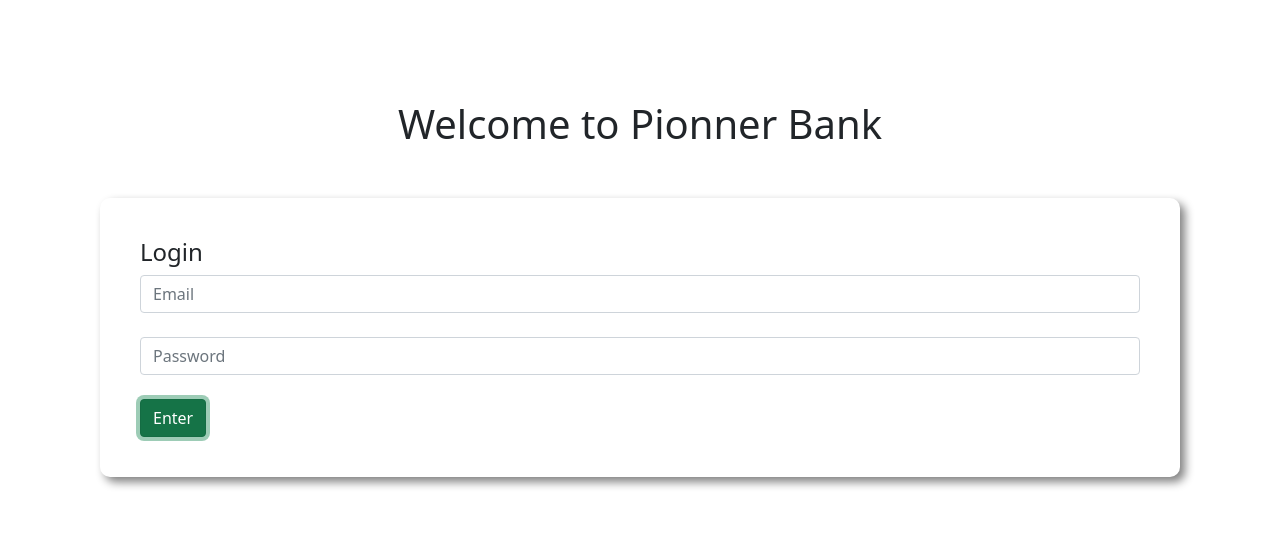
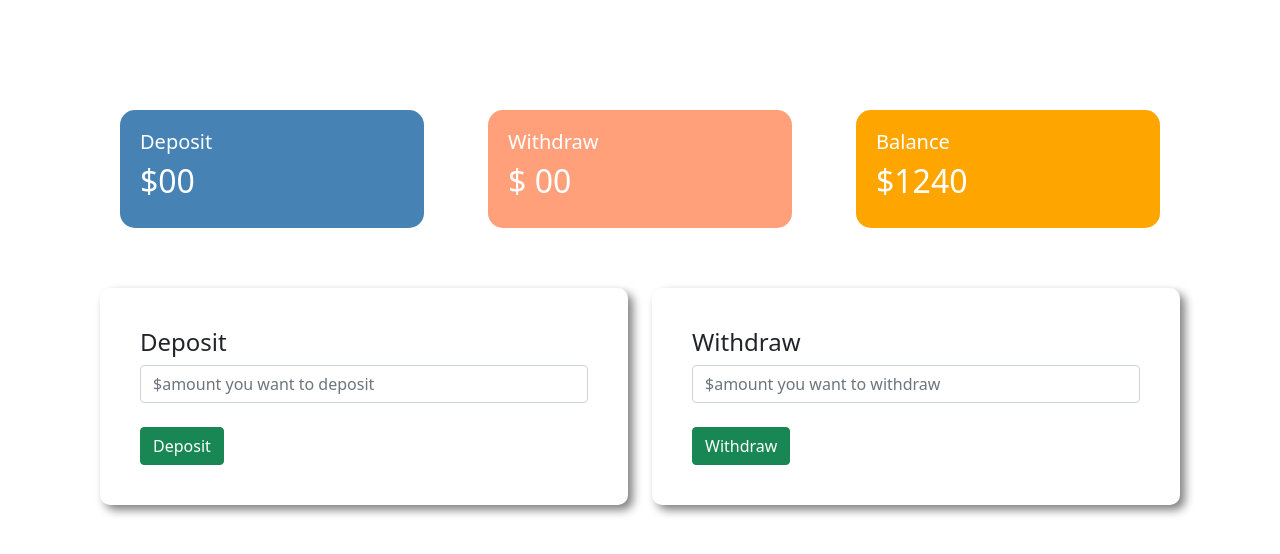
Before and after one commit to HimangsuSarkar/pioneer-bank, a plain HTML site: page index.html in a window 1280 px wide. Both pictures are taken after a click on the button "Enter". Drawn offline with nearby package versions, Linux system fonts and the light colour scheme.

Commit message:
finnaly done bank account

```diff
--- a/index.html
+++ b/index.html
@@ -1,24 +1,140 @@
 <!DOCTYPE html>
 <html lang="en">
-<head>
-    <meta charset="UTF-8">
-    <meta name="viewport" content="width=device-width, initial-scale=1.0">
-     <link rel="stylesheet" href="css/bootstrap.min.css">
+  <head>
+    <meta charset="UTF-8" />
+    <meta name="viewport" content="width=device-width, initial-scale=1.0" />
+    <link rel="stylesheet" href="css/bootstrap.min.css" />
 
-     <link href="https://cdn.jsdelivr.net/npm/bootstrap@5.0.0-beta1/dist/css/bootstrap.min.css" rel="stylesheet" integrity="sha384-giJF6kkoqNQ00vy+HMDP7azOuL0xtbfIcaT9wjKHr8RbDVddVHyTfAAsrekwKmP1" crossorigin="anonymous">
+    <link
+      href="https://cdn.jsdelivr.net/npm/bootstrap@5.0.0-beta1/dist/css/bootstrap.min.css"
+      rel="stylesheet"
+      integrity="sha384-giJF6kkoqNQ00vy+HMDP7azOuL0xtbfIcaT9wjKHr8RbDVddVHyTfAAsrekwKmP1"
+      crossorigin="anonymous"
+    />
     <title>Pioneer Bank</title>
-    <link rel="stylesheet" href="style.css">
-</head>
-<body>
+    <link rel="stylesheet" href="style.css" />
+  </head>
 
+  <body>
     <div id="login-area">
-        <h1 class="text-center">Welcome to Pionner Bank</h1>
-        <div class="submit-area" >
-            <h4>Login</h4>
-            <input type="text" name="" id="" class="form-control" placeholder="Email"><br>
-            <input type="password" name="" id="" class="form-control" placeholder="Password"><br>
-            <button class="btn btn-success">Enter</button>
+      <h1 class="text-center">Welcome to Pionner Bank</h1>
+      <div class="submit-area">
+        <h4>Login</h4>
+        <input
+          type="text"
+          name=""
+          id=""
+          class="form-control"
+          placeholder="Email"
+        /><br />
+        <input
+          type="password"
+          name=""
+          id=""
+          class="form-control"
+          placeholder="Password"
+        /><br />
+        <button id="login" class="btn btn-success">Enter</button>
+      </div>
+    </div>
+    <div id="transition-area">
+      <div class="row">
+        <div class="col-md-4">
+          <div class="deposit status">
+            <h5>Deposit</h5>
+            <h2>$<span id="currentDeposit">00</span></h2>
+          </div>
         </div>
+        <div class="col-md-4">
+          <div class="withdraw status">
+            <h5>Withdraw</h5>
+            <h2>$ <span id="currentWithdraw">00</span></h2>
+          </div>
+        </div>
+        <div class="col-md-4">
+          <div class="balance status">
+            <h5>Balance</h5>
+            <h2>$<span id="currentBalance">1240</span></h2>
+          </div>
+        </div>
+      </div>
+      <div class="row">
+        <div class="col-md-6">
+          <div class="submit-area">
+            <h4>Deposit</h4>
+            <input
+              id="depositAmount"
+              type="text"
+              placeholder="$amount you want to deposit"
+              class="form-control"
+            /><br />
+            <button id="addDeposit" class="btn btn-success">Deposit</button>
+          </div>
+        </div>
+        <div class="col-md-6">
+          <div class="submit-area">
+            <h4>Withdraw</h4>
+            <input id="withdrawAmount"
+              type="text"
+              placeholder="$amount you want to withdraw"
+              class="form-control"
+            /><br />
+            <button  id="addWithdraw" class="btn btn-success">Withdraw</button>
+          </div>
+        </div>
+      </div>
     </div>
-</body>
+    <script>
+      //login button event handler
+      const loginBtn = document.getElementById("login");
+      loginBtn.addEventListener("click", function () {
+        const loginArea = document.getElementById("login-area");
+        loginArea.style.display = "none";
+        const transitionArea = document.getElementById("transition-area");
+        transitionArea.style.display = "block";
+      });
+      //deposit button event handle
+      const depositBtn = document.getElementById("addDeposit");
+      depositBtn.addEventListener("click", function () {
+        // const depositAmount = document.getElementById("depositAmount").value;
+        // const depositNumber = parseFloat(depositAmount);
+
+        const depositNumber=getInputNumber("depositAmount");
+
+        // const currentDeposit=document.getElementById("currentDeposit").innerHTML;
+        // const currentDepositNumber=parseFloat(currentDeposit);
+        // const totalDeposit=depositNumber+currentDepositNumber;
+        // document.getElementById("currentDeposit").innerText=totalDeposit;
+
+        spanUpdate("currentDeposit",depositNumber);
+        spanUpdate("currentBalance",depositNumber);
+
+        document.getElementById("depositAmount").value="";
+
+      });
+
+      //withdraw button event handle
+      const withdrawBtn=document.getElementById("addWithdraw");
+        withdrawBtn.addEventListener("click",function(){
+           const withdrawNumber=getInputNumber("withdrawAmount");
+
+           spanUpdate("currentWithdraw",withdrawNumber);
+           spanUpdate("currentBalance",-1*withdrawNumber);
+           document.getElementById("withdrawAmount").value="";
+        })
+
+        function getInputNumber(id){
+          const Amount=document.getElementById(id).value;
+           const amountNumber=parseFloat(Amount);
+           return amountNumber;
+        }
+
+      function spanUpdate(id,depositNumber){
+        const current=document.getElementById(id).innerText;
+        const currentNumber=parseFloat(current);
+        const total=depositNumber+currentNumber;
+        document.getElementById(id).innerText=total;
+      }
+    </script>
+  </body>
 </html>
--- a/style.css
+++ b/style.css
@@ -7,3 +7,21 @@ body {
   border-radius: 10px;
   box-shadow: 5px 5px 10px gray;
 }
+#transition-area {
+  display: none;
+}
+.status {
+  margin: 10px 20px;
+  padding: 20px;
+  color: white;
+  border-radius: 15px;
+}
+.deposit {
+  background-color: steelblue;
+}
+.withdraw {
+  background-color: lightsalmon;
+}
+.balance {
+  background-color: orange;
+}
```
